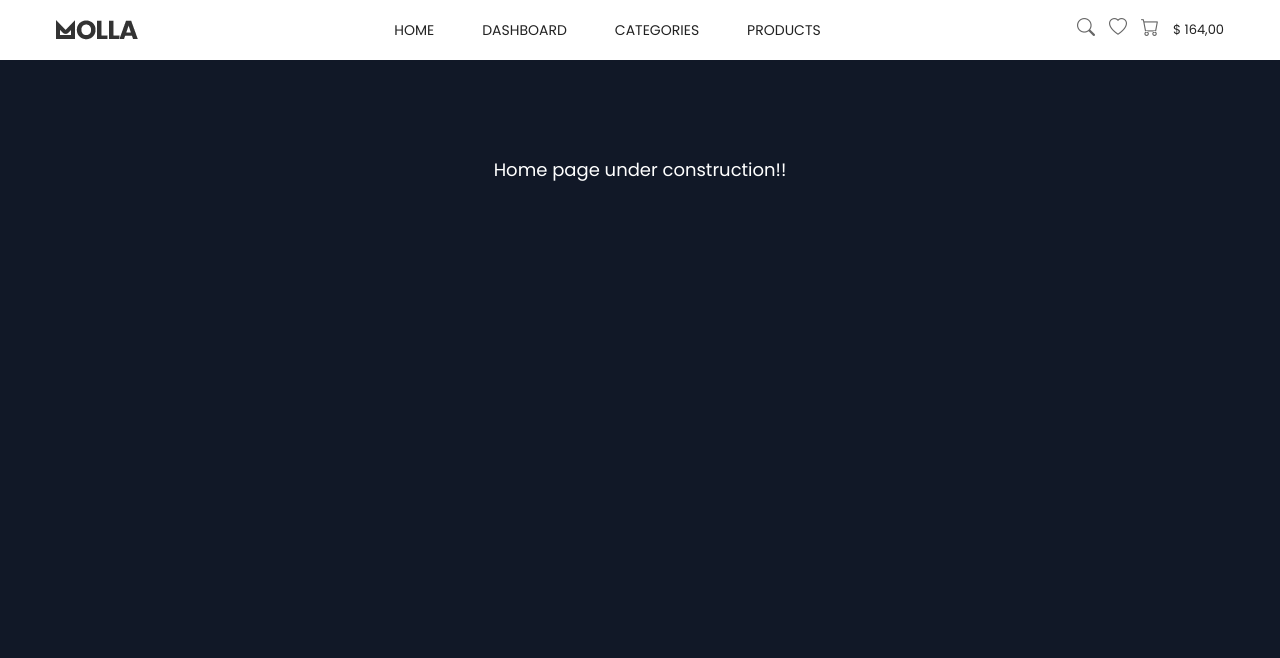
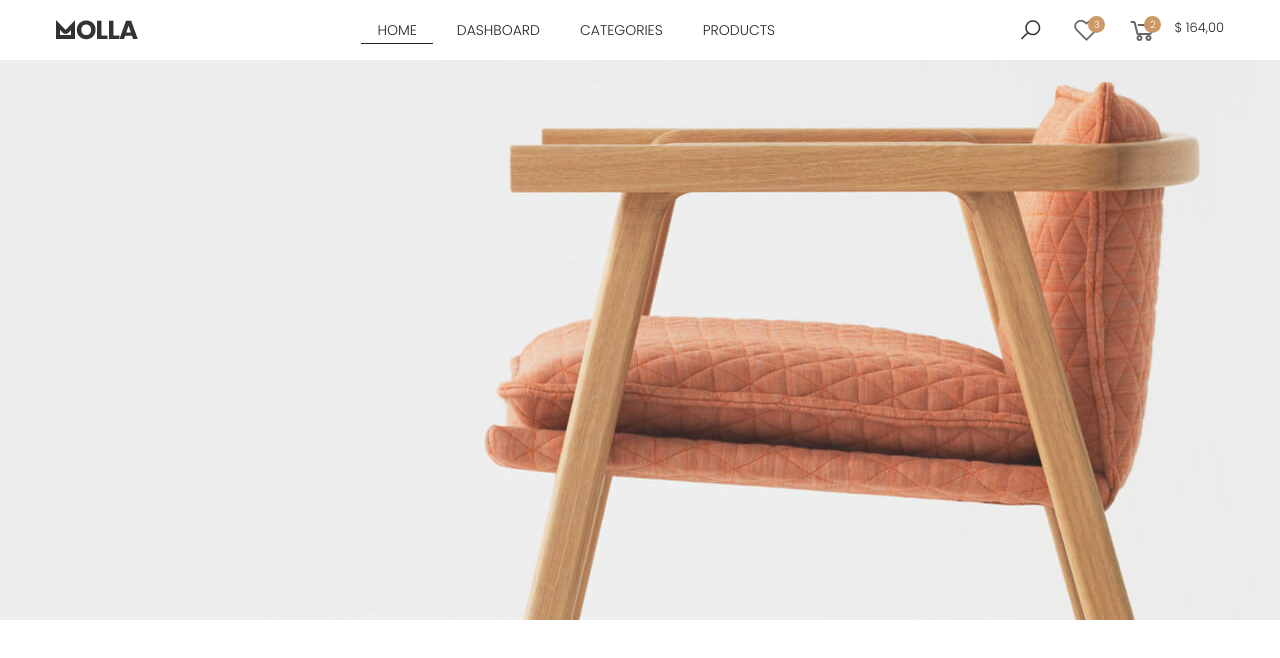
Before and after one commit to EhsanullahQadeer/NexCommerce----Next---Commerce-, a Next.js app: page / in a window 1280 px wide. Shown: the top 658 px of the page. Built offline with nearby package versions, Linux system fonts and the light colour scheme.

Commit message:
Added navbar, button, input, and searchbar components

```diff
--- a/package.json
+++ b/package.json
@@ -11,10 +11,13 @@
   "dependencies": {
     "@reduxjs/toolkit": "^2.2.7",
     "bootstrap-icons": "^1.11.3",
+    "clsx": "^2.1.1",
     "next": "14.2.5",
     "react": "^18",
     "react-dom": "^18",
-    "react-redux": "^9.1.2"
+    "react-line-awesome": "^1.4.1",
+    "react-redux": "^9.1.2",
+    "tailwind-merge": "^2.4.0"
   },
   "devDependencies": {
     "@types/node": "^20",
--- a/src/app/layout.tsx
+++ b/src/app/layout.tsx
@@ -5,7 +5,6 @@ import Navbar from '@/components/Navbar';
 import { StoreProvider } from '@/store/StoreProvider';
 
 import './globals.css';
-import 'bootstrap-icons/font/bootstrap-icons.css';
 
 const poppins = Poppins({
   subsets: ['latin'],
@@ -15,8 +14,8 @@ const poppins = Poppins({
 });
 
 export const metadata: Metadata = {
-  title: 'Create Next App',
-  description: 'Generated by create next app',
+  title: 'Next Project',
+  description: 'Next project',
 };
 
 export default function RootLayout({
@@ -27,9 +26,15 @@ export default function RootLayout({
   return (
     <StoreProvider>
       <html lang="en">
+        <head>
+        <link
+          rel="stylesheet"
+          href="https://maxst.icons8.com/vue-static/landings/line-awesome/line-awesome/1.3.0/css/line-awesome.min.css"
+        />
+        </head>
         <body className={poppins.className}>
           <Navbar />
-          <main className="bg-gray-900 min-h-screen p-24">
+          <main className="bg-white min-h-screen">
             {children}
           </main>
         </body>
--- a/src/app/page.tsx
+++ b/src/app/page.tsx
@@ -2,11 +2,7 @@ import { FC } from 'react';
 
 const Home: FC = () => {
   return (
-    <div>
-      <h1 className="text-lg text-center text-white">
-        Home page under construction!!
-      </h1>
-    </div>
+    <div className="bg-[url('/slide-1.jpg')] min-h-[560px] bg-center bg-cover"></div>
   );
 };
 
--- /dev/null
+++ b/src/components/Button/index.tsx
@@ -0,0 +1,17 @@
+import { cn } from '@/lib/utils';
+import { FC } from 'react';
+
+interface ButtonProps extends React.HTMLAttributes<HTMLButtonElement> {}
+
+const baseButtonStyles =
+  'flex font-light max-w-[198px] bg-white text-primary px-6 py-2 items-center border border-primary hover:bg-primary hover:text-white';
+
+const Button: FC<ButtonProps> = ({ children, className, ...props }) => {
+  return (
+    <button {...props} className={cn(baseButtonStyles, className)}>
+      {children}
+    </button>
+  );
+};
+
+export default Button;
--- /dev/null
+++ b/src/components/Input/index.tsx
@@ -0,0 +1,13 @@
+import { FC } from 'react';
+import { cn } from '@/lib/utils';
+
+interface InputProps extends React.InputHTMLAttributes<HTMLInputElement> {}
+
+const baseInputStyles =
+  'block w-full rounded-full border px-4 py-1.5 text-gray-900 shadow-sm placeholder:text-gray-400 sm:text-sm sm:leading-6 outline-none';
+
+const Input: FC<InputProps> = ({ className, ...props }) => {
+  return <input {...props} className={cn(baseInputStyles, className)} />;
+};
+
+export default Input;
--- /dev/null
+++ b/src/components/Navbar/elements/NavLink.tsx
@@ -0,0 +1,37 @@
+import { FC } from 'react';
+import Link from 'next/link';
+import { cn } from '@/lib/utils';
+
+interface NavLinkProps {
+  name: string;
+  url: string;
+  className?: string;
+  isActive?: boolean;
+}
+
+const baseStyles =
+  'relative h-[60px] text-sm font-light uppercase text-[#222] flex items-center px-4 group';
+const linkBottomLineStyles =
+  'absolute h-[1px] w-full bg-black-50 bottom-[1rem] left-0 group-hover:left-auto group-hover:right-0 origin-[right_center] group-hover:origin-[left_center]';
+const noActiveLinkStyles =
+  'scale-x-0 scale-y-100 group-hover:scale-x-100 group-hover:scale-y-100';
+const activeLinkStyles = '';
+
+const NavLink: FC<NavLinkProps> = ({ name, url, className, isActive }) => {
+  return (
+    <Link href={url} className={cn(baseStyles, className)}>
+      {name}
+      <span
+        className={cn(
+          linkBottomLineStyles,
+          isActive ? activeLinkStyles : noActiveLinkStyles
+        )}
+        style={{
+          transition: 'transform 0.3s ease',
+        }}
+      />
+    </Link>
+  );
+};
+
+export default NavLink;
--- /dev/null
+++ b/src/components/Navbar/elements/NotificationIcon.tsx
@@ -0,0 +1,35 @@
+import { FC } from 'react';
+import { cn } from '@/lib/utils';
+
+interface NotificationIconProps {
+  icon: React.ReactNode;
+  count?: number;
+  className?: string;
+  iconCountClass?: string;
+  iconClass?: string;
+}
+
+const baseStyles =
+  'relative flex h-8 w-8 items-center justify-center cursor-pointer';
+const baseIconStyles = 'text-2xl text-black-100 hover:text-primary';
+const baseCountStyles =
+  'absolute flex bg-primary h-[17px] w-[17px] text-[10px] font-light text-white text-center items-center justify-center right-[-3px] top-0.5 rounded-full';
+
+const NotificationIcon: FC<NotificationIconProps> = ({
+  icon,
+  count,
+  className,
+  iconCountClass,
+  iconClass,
+}) => {
+  return (
+    <div className={cn(baseStyles, className)}>
+      <i className={cn(icon, baseIconStyles, iconClass)}></i>
+      {count && (
+        <span className={cn(baseCountStyles, iconCountClass)}>{count}</span>
+      )}
+    </div>
+  );
+};
+
+export default NotificationIcon;
--- a/src/components/Navbar/index.tsx
+++ b/src/components/Navbar/index.tsx
@@ -1,22 +1,24 @@
 'use client';
 
+import { useState } from 'react';
 import Image from 'next/image';
 import Link from 'next/link';
+import { usePathname } from 'next/navigation';
 
-const navigation = [
-  { name: 'Home', href: '/' },
-  { name: 'Dashboard', href: '/dashboard' },
-  { name: 'Categories', href: '/categories' },
-  { name: 'Products', href: '/products' },
-];
+import NavLink from './elements/NavLink';
+import NotificationIcon from './elements/NotificationIcon';
+import { routes } from './routes';
+import SearchBar from '../SearchBar';
 
 const Navbar = () => {
+  const pathname = usePathname();
+  const [isSearchBarOpen, setIsSearchBarOpen] = useState(false);
+
+  const isActiveLink = (path: string) => path === pathname;
+
   return (
     <header className="bg-white w-full">
-      <nav
-        aria-label="Global"
-        className="flex items-center justify-between max-w-[1188px] mx-auto px-2.5"
-      >
+      <div className="relative flex w-container items-center justify-between mx-auto px-2.5">
         <div className="flex">
           <Link href="/">
             <span className="sr-only">Molla</span>
@@ -24,32 +26,41 @@ const Navbar = () => {
           </Link>
         </div>
 
-        <div className="flex items-center">
-          {navigation.map((item) => (
-            <Link
-              key={item.name}
-              href={item.href}
-              className="h-[60px] text-sm uppercase text-[#222] flex items-center px-6"
-            >
-              {item.name}
-            </Link>
+        <nav className="flex items-center gap-2">
+          {routes.map((item) => (
+            <NavLink
+              key={item.url}
+              {...item}
+              isActive={isActiveLink(item.url)}
+            />
           ))}
-        </div>
-        <div className="flex items-center">
-          <div className="h-8 w-8">
-            <i className="bi bi-search text-lg text-[#666666]"></i>
+        </nav>
+        <div className="flex items-center gap-[1.5rem]">
+          <div onClick={() => setIsSearchBarOpen(true)}>
+            <NotificationIcon
+              icon={'las la-search'}
+              iconClass="text-black-75"
+            />
           </div>
-          <div className="h-8 w-8">
-            <i className="bi bi-heart text-lg text-[#666666]"></i>
-          </div>
+          <NotificationIcon
+            icon="lar la-heart"
+            iconClass="!text-[28px]"
+            count={3}
+          />
           <div className="flex items-center">
-            <div className="h-8 w-8">
-              <i className="bi bi-cart text-lg text-[#666666]"></i>
-            </div>
-            <span className="cart-txt text-[13px] text-[#222]">$ 164,00</span>
+            <NotificationIcon
+              icon="las la-shopping-cart"
+              iconClass="!text-[32px]"
+              count={2}
+            />
+            <span className="font-light text-[13px] text-[#222] ml-4 mb-1">
+              $ 164,00
+            </span>
           </div>
         </div>
-      </nav>
+
+        <SearchBar isOpen={isSearchBarOpen} setIsOpen={setIsSearchBarOpen} />
+      </div>
     </header>
   );
 };
--- /dev/null
+++ b/src/components/Navbar/routes.ts
@@ -0,0 +1,11 @@
+interface Route {
+  name: string;
+  url: string;
+}
+
+export const routes: Route[] = [
+  { name: 'Home', url: '/' },
+  { name: 'Dashboard', url: '/dashboard' },
+  { name: 'Categories', url: '/categories' },
+  { name: 'Products', url: '/products' },
+];
--- /dev/null
+++ b/src/components/SearchBar/index.tsx
@@ -0,0 +1,36 @@
+import { FC } from 'react';
+import { cn } from '@/lib/utils';
+import Input from '../Input';
+import NotificationIcon from '../Navbar/elements/NotificationIcon';
+import Button from '../Button';
+
+interface SearchBarProps {
+  isOpen: boolean;
+  setIsOpen: (value: boolean) => void;
+}
+
+const searchbarBaseStyles =
+  'absolute opacity-0 flex w-full h-full bg-white top-[-65px] justify-center align-center left-0 right-0 mx-auto';
+const searchbarActiveStyles = 'top-0 opacity-100';
+
+const SearchBar: FC<SearchBarProps> = ({ isOpen, setIsOpen }) => {
+  return (
+    <div
+      className={cn(searchbarBaseStyles, isOpen && searchbarActiveStyles)}
+      style={{ transition: 'all 100ms ease-in' }}
+    >
+      <div className="flex w-full items-center justify-center gap-3">
+        <Input placeholder="Search..." className="max-w-[400px]" />
+        <NotificationIcon
+          icon={'las la-search'}
+          iconClass="text-black-75"
+        />
+        <Button className="max-h-[40px]" onClick={() => setIsOpen(false)}>
+          Cancel
+        </Button>
+      </div>
+    </div>
+  );
+};
+
+export default SearchBar;
--- /dev/null
+++ b/src/lib/utils.ts
@@ -0,0 +1,7 @@
+import { type ClassValue, clsx } from "clsx";
+import { twMerge } from "tailwind-merge";
+
+// Renders conditional classes and merge tailwind classes in js without style conflicts.
+export function cn(...inputs: ClassValue[]) {
+  return twMerge(clsx(inputs));
+}
--- a/tailwind.config.ts
+++ b/tailwind.config.ts
@@ -8,10 +8,19 @@ const config: Config = {
   ],
   theme: {
     extend: {
-      backgroundImage: {
-        "gradient-radial": "radial-gradient(var(--tw-gradient-stops))",
-        "gradient-conic":
-          "conic-gradient(from 180deg at 50% 50%, var(--tw-gradient-stops))",
+      colors: {
+        primary: {
+          DEFAULT: '#cc9966',
+        },
+        black: {
+          DEFAULT: "#000000",
+          50: '#222',
+          75: '#333',
+          100: '#666666'
+        },
+      },
+      width: {
+        container: '1188px',
       },
     },
   },
```
Also changed, not shown: public/slide-1.jpg (added), 1 other file (tests, documents, lock files or other folders).
